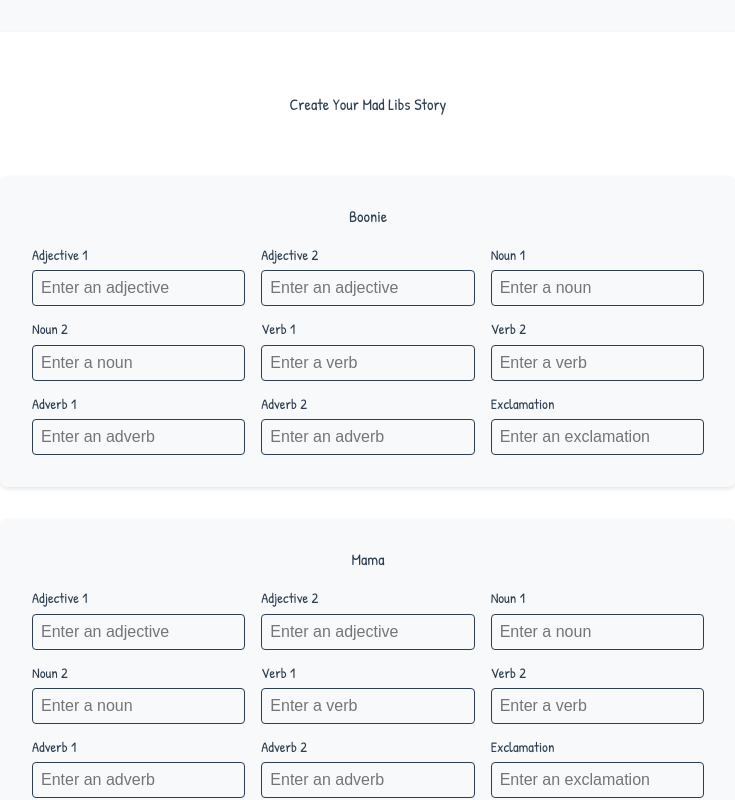
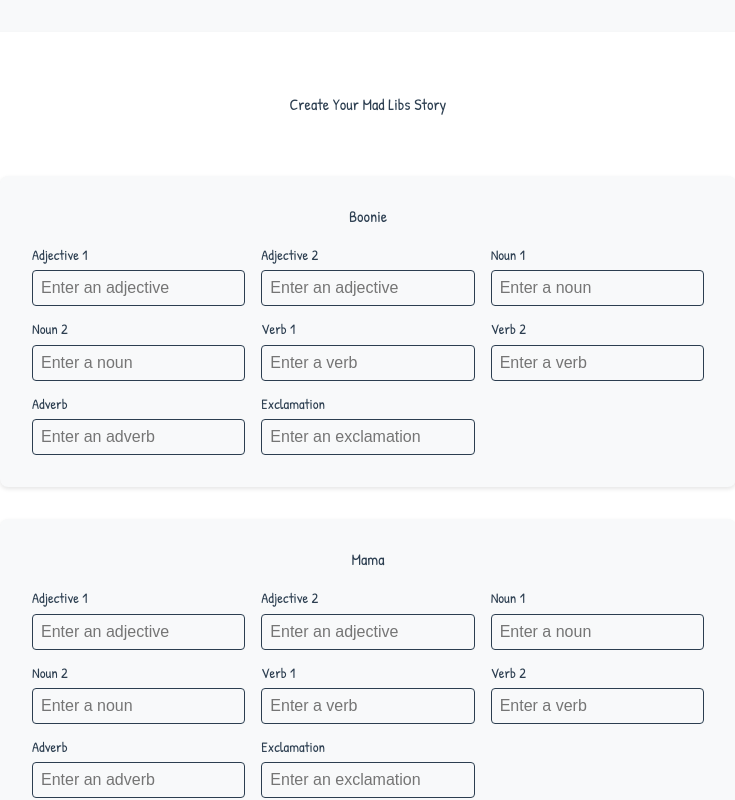
Before and after one commit to lmshepherd/nolanlovesdada, a React (Vite) app in the folder fatherly-madlibs/: page / in a window 1280 px wide. Shown: the top 800 px of the page, without its empty margins (272-1007 px from the left). Built offline with nearby package versions, Linux system fonts and the light colour scheme.

Commit message:
Updated stories

```diff
--- a/fatherly-madlibs/src/components/MadLibForm.tsx
+++ b/fatherly-madlibs/src/components/MadLibForm.tsx
@@ -91,8 +91,7 @@ const initialInputs: MadLibInputs = {
     noun2: '',
     verb1: '',
     verb2: '',
-    adverb1: '',
-    adverb2: '',
+    adverb: '',
     exclamation: '',
   },
   mama: {
@@ -102,8 +101,7 @@ const initialInputs: MadLibInputs = {
     noun2: '',
     verb1: '',
     verb2: '',
-    adverb1: '',
-    adverb2: '',
+    adverb: '',
     exclamation: '',
   },
   nolan: {
@@ -113,8 +111,7 @@ const initialInputs: MadLibInputs = {
     noun2: '',
     verb1: '',
     verb2: '',
-    adverb1: '',
-    adverb2: '',
+    adverb: '',
     exclamation: '',
   },
   dada: {
@@ -124,8 +121,7 @@ const initialInputs: MadLibInputs = {
     noun2: '',
     verb1: '',
     verb2: '',
-    adverb1: '',
-    adverb2: '',
+    adverb: '',
     exclamation: '',
   },
 };
@@ -217,20 +213,11 @@ export default function MadLibForm({ onSubmit }: MadLibFormProps) {
           />
         </InputGroup>
         <InputGroup>
-          <Label>Adverb 1</Label>
+          <Label>Adverb</Label>
           <Input
             type="text"
-            value={inputs[section].adverb1}
-            onChange={(e: React.ChangeEvent<HTMLInputElement>) => handleChange(section, 'adverb1', e.target.value)}
-            placeholder="Enter an adverb"
-          />
-        </InputGroup>
-        <InputGroup>
-          <Label>Adverb 2</Label>
-          <Input
-            type="text"
-            value={inputs[section].adverb2}
-            onChange={(e: React.ChangeEvent<HTMLInputElement>) => handleChange(section, 'adverb2', e.target.value)}
+            value={inputs[section].adverb}
+            onChange={(e: React.ChangeEvent<HTMLInputElement>) => handleChange(section, 'adverb', e.target.value)}
             placeholder="Enter an adverb"
           />
         </InputGroup>
--- a/fatherly-madlibs/src/data/templates.ts
+++ b/fatherly-madlibs/src/data/templates.ts
@@ -4,9 +4,9 @@ export const templates = {
   boonie: (inputs: MadLibInputs) => `
     Boonie's Adventure
 
-    ${inputs.boonie.exclamation}! What a ${inputs.boonie.adjective1} day for a walk! Boonie the ${inputs.boonie.adjective2} dog was so excited to see Nolan in his stroller. As they ${inputs.boonie.verb1}ed down the street, Boonie spotted a ${inputs.boonie.noun1} in the neighbor's yard. "Woof!" he barked ${inputs.boonie.adverb1}, making Nolan giggle.
+    ${inputs.boonie.exclamation}! What a ${inputs.boonie.adjective1} day for a walk! Boonie the ${inputs.boonie.adjective2} dog was so excited to see Nolan in his stroller. As they ${inputs.boonie.verb1}ed down the street, Boonie spotted a ${inputs.boonie.noun1} in the neighbor's yard. "Woof!" he barked ${inputs.boonie.adverb}, making Nolan giggle.
 
-    They ${inputs.boonie.verb2}ed past the park where Nolan loves to watch the ${inputs.boonie.noun2}s. Boonie wagged his tail ${inputs.boonie.adverb2}, happy to be on their daily family walk. What a perfect day for adventures with Nolan and the whole family!
+    They ${inputs.boonie.verb2}ed past the park where Nolan loves to watch the ${inputs.boonie.noun2}s. Boonie wagged his tail happily, happy to be on their daily family walk. What a perfect day for adventures with Nolan and the whole family!
   `,
 
   mama: (inputs: MadLibInputs) => `
@@ -14,24 +14,28 @@ export const templates = {
 
     "Splash! Splash! Splash!" Mama said as she filled the tub with ${inputs.mama.adjective1} water. Nolan's ${inputs.mama.adjective2} blocks and cups were ready for some ${inputs.mama.verb1}ing fun.
 
-    "Look at you ${inputs.mama.verb2}ing ${inputs.mama.adverb1}!" Mama laughed as Nolan played with his favorite ${inputs.mama.noun1}. The bathroom was filled with ${inputs.mama.adverb2} giggles as they read "The Going to Bed Book" together, with Nolan's favorite ${inputs.mama.noun2} floating in the bubbles.
+    "Look at you ${inputs.mama.verb2}ing ${inputs.mama.adverb}!" Mama laughed as Nolan played with his favorite ${inputs.mama.noun1}. The bathroom was filled with giggles as they read "The Going to Bed Book" together, with Nolan's favorite ${inputs.mama.noun2} floating in the bubbles.
 
     ${inputs.mama.exclamation}! What a wonderful bath time with Mama!
   `,
 
   nolan: (inputs: MadLibInputs) => `
-    Garden of Lights
+    A Day at Daycare
 
-    ${inputs.nolan.exclamation}! The ${inputs.nolan.adjective1} botanic garden was so ${inputs.nolan.adjective2}! I ${inputs.nolan.verb1}ed ${inputs.nolan.adverb1} through the twinkling lights with my family.
+    ${inputs.nolan.exclamation}! Today at daycare was so ${inputs.nolan.adjective1}! I ${inputs.nolan.verb1}ed ${inputs.nolan.adverb} with my friends, playing with all the ${inputs.nolan.adjective2} toys.
 
-    My stuffed Bluey and Stitch ${inputs.nolan.verb2}ed ${inputs.nolan.adverb2} beside me as we looked at the beautiful ${inputs.nolan.noun1}s and ${inputs.nolan.noun2}s. The lights made everything look like magic!
+    We had a ${inputs.nolan.noun1} for snack time - I love my tofu and spinach! After that, we ${inputs.nolan.verb2}ed in the play area, building towers with blocks and stacking cups. My favorite part was when we played with the ${inputs.nolan.noun2}s in the sensory table.
+
+    The teachers said I was such a good helper today, especially when I helped clean up the toys. I can't wait to tell Mama and Dada all about my fun day when they pick me up!
   `,
 
   dada: (inputs: MadLibInputs) => `
     Sports Day
 
-    ${inputs.dada.exclamation}! Dada was playing ${inputs.dada.adjective1} baseball! I ${inputs.dada.verb1}ed ${inputs.dada.adverb1} in my stroller, watching the ${inputs.dada.adjective2} game.
+    ${inputs.dada.exclamation}! What an exciting day at the ballpark! Dada was playing ${inputs.dada.adjective1} baseball, and I ${inputs.dada.verb1}ed ${inputs.dada.adverb} in my stroller, watching every moment of the ${inputs.dada.adjective2} game.
 
-    The ${inputs.dada.noun1} was so exciting, and I ${inputs.dada.verb2}ed ${inputs.dada.adverb2} when Dada hit the ${inputs.dada.noun2}! What a fun day at the ballpark with my family!
+    The crowd cheered as Dada stepped up to bat. I ${inputs.dada.verb2}ed with excitement, waving my little hands in the air. When Dada hit a ${inputs.dada.noun1}, everyone went wild! I clapped my hands and smiled at all the ${inputs.dada.noun2}s around us.
+
+    After the game, Dada came over to give me a big hug. "Did you have fun watching the game?" he asked. I babbled happily, telling him all about my favorite parts of our special day at the ballpark together!
   `,
 };
```
Also changed, not shown: fatherly-madlibs/src/types/MadLibInputs.ts (+4 -8 lines).
